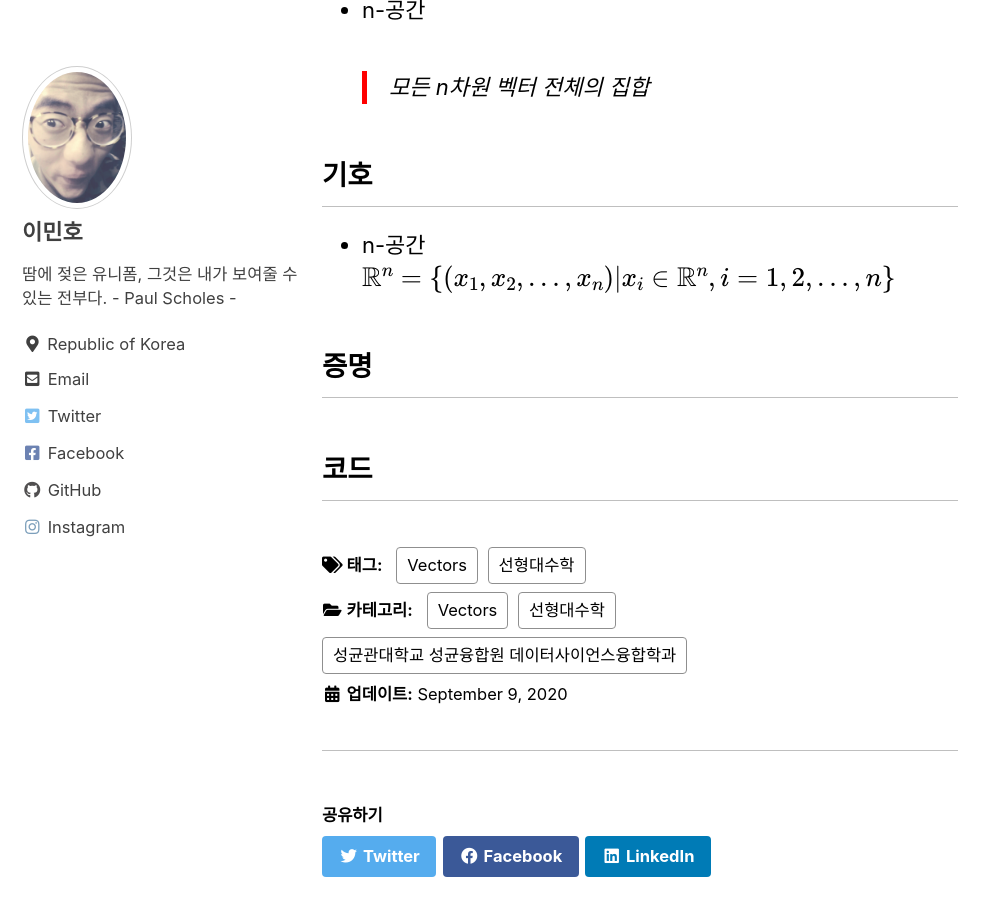
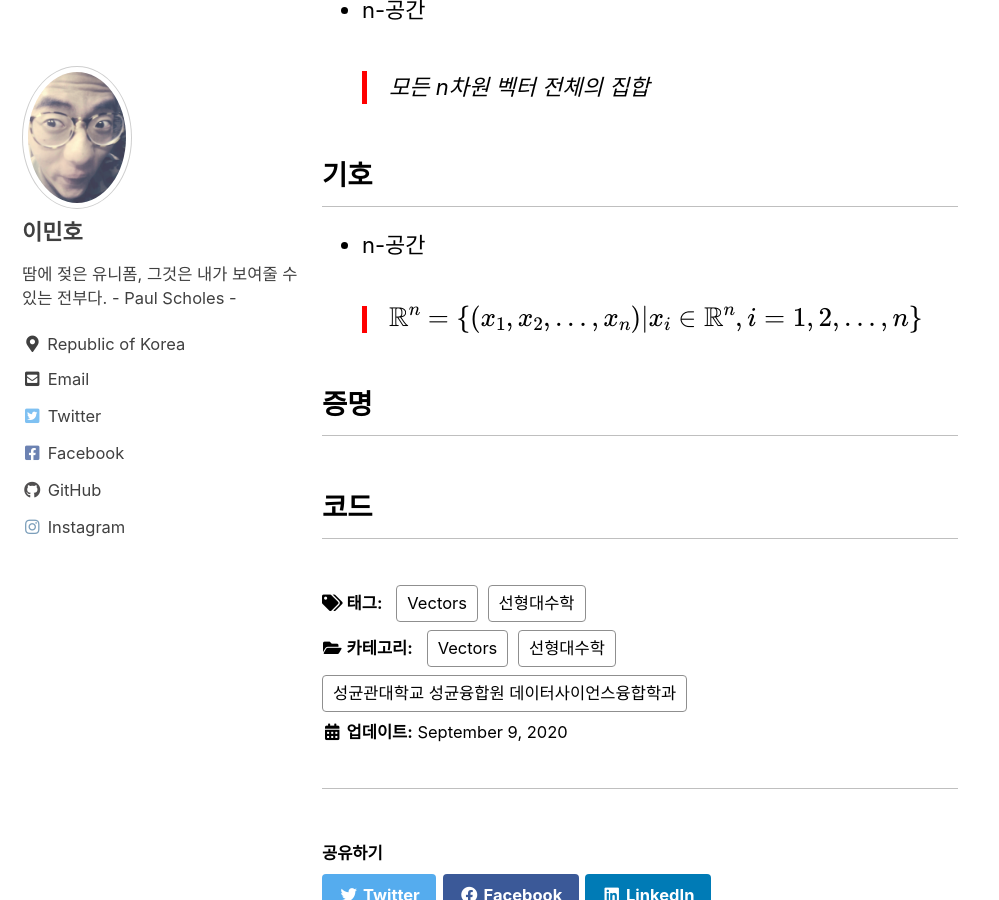
Before and after one commit to DSLuGu/DSLuGu.github.io, a Jekyll site: the page built from _posts/2020-09-09-벡터(Vectors).md, in a window 1280 px wide and 900 px high, scrolled down 859 px. Shown: the whole window, without its empty margins (0-999 px from the left). Built offline with Jekyll 4.4.1, drawn with Linux system fonts in a browser that asks for light colours; cached includes are drawn as plain includes; formulas are drawn with MathJax 3.

```diff
--- a/_posts/2020-09-09-벡터(Vectors).md
+++ b/_posts/2020-09-09-벡터(Vectors).md
@@ -26,9 +26,7 @@ last_modified_at: 2020-09-09T03:30:00+09:00
 ## 기호
 
 - n-공간
-$$
-\mathbb{R}^n =\{(x_1,x_2,...,x_n)|x_i\in \mathbb{R}^n, i=1,2,...,n\}
-$$
+    > $$ \mathbb{R}^n = \{ (x_1,x_2,...,x_n)|x_i \in \mathbb{R}^n, i=1,2,...,n \} $$
 
 ## 증명
 
```
